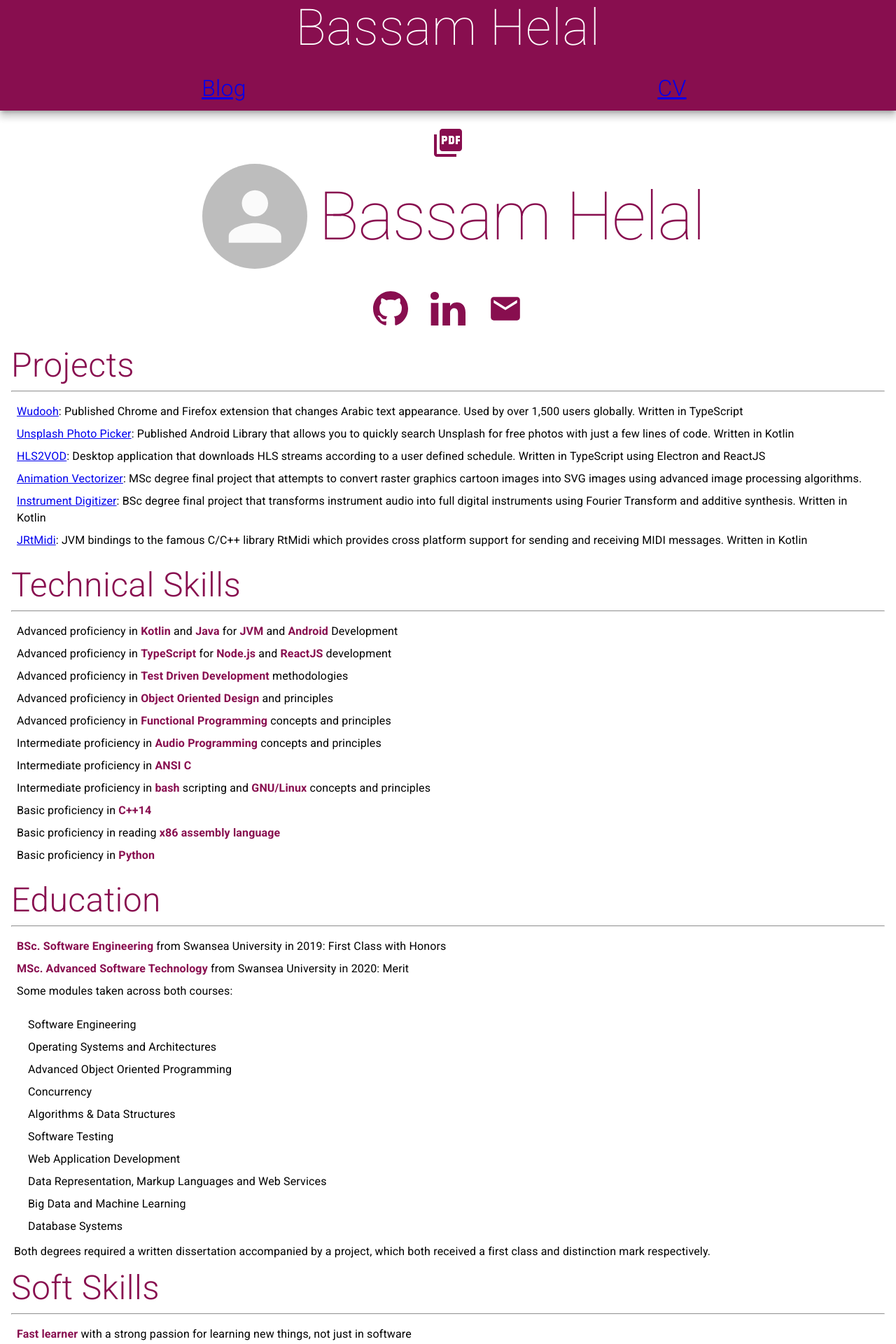
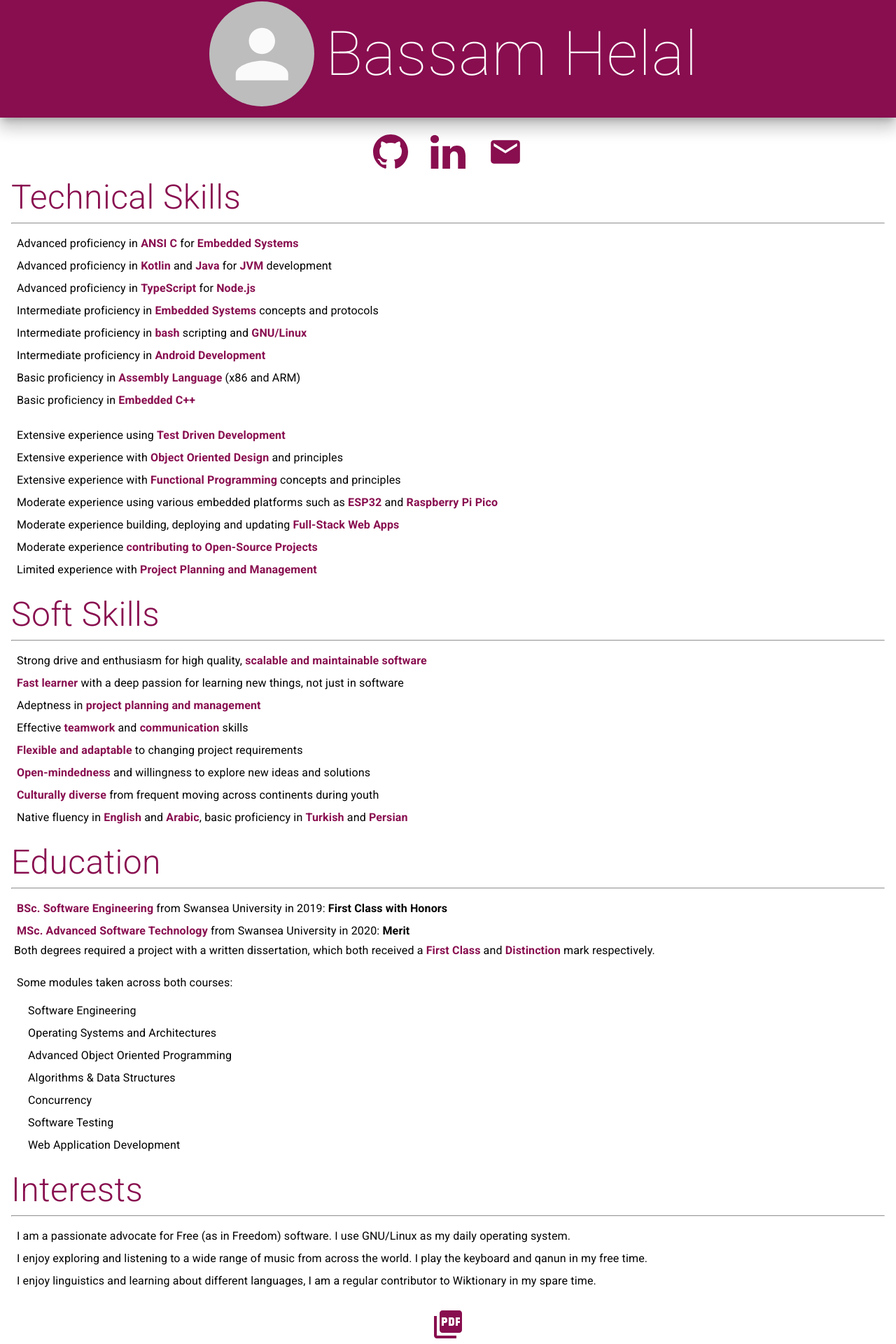
Before and after one commit to basshelal/basshelal.github.io, a React app: page /cv in a window 1280 px wide. Shown: the part 14-1934 px from the top of the page at 70% size. Built offline with nearby package versions, Linux system fonts and the light colour scheme; no server answers.

Commit message:
Updated CV to add more skills instead of projects section and cut education section

```diff
--- a/404.html
+++ /dev/null
@@ -1,5 +0,0 @@
-<!DOCTYPE html>
-<html lang="en">
-<meta http-equiv="refresh" content="0; URL=index.html"/>
-
-</html>
--- a/src/index.tsx
+++ b/src/index.tsx
@@ -4,13 +4,10 @@ import * as ReactDOM from "react-dom"
 import {BrowserRouter, Redirect, Route, Switch} from "react-router-dom"
 import {CV} from "./pages/cv/CV"
 import {BlogPage} from "./pages/blog/BlogPage"
-import {Header} from "./components/Header"
 import {Footer} from "./components/Footer"
 
 const Document: FC = () => {
-    return (
-        <BrowserRouter>
-            <Header/>
+    return (<BrowserRouter>
         <Switch>
             {/* Home */}
             <Route exact path="/"><Redirect to="/cv"/></Route>
--- a/src/pages/blog/BlogPage.tsx
+++ b/src/pages/blog/BlogPage.tsx
@@ -8,6 +8,6 @@ import {P} from "../../Utils"
 //  search should use query params in url
 export const BlogPage: FC = (props: P) => {
     return (<>
-        Blog
+        No posts yet
     </>)
 }
--- a/src/pages/cv/CV.tsx
+++ b/src/pages/cv/CV.tsx
@@ -1,21 +1,25 @@
 import * as React from "react"
 import {FC} from "react"
 import {Header} from "./components/Header"
-import {
-    EducationSection,
-    InterestsSection,
-    ProjectsSection,
-    SoftSkillSection,
-    TechnicalSkillsSection
-} from "./components/Sections"
+import {EducationSection, InterestsSection, SoftSkillSection, TechnicalSkillsSection} from "./components/Sections"
+import {Button} from "@material-ui/core"
+import {PictureAsPdf} from "@material-ui/icons"
 
 export const CV: FC = () => {
     return (<>
         <Header/>
-        <ProjectsSection/>
         <TechnicalSkillsSection/>
+        <SoftSkillSection/>
         <EducationSection/>
-        <SoftSkillSection/>
         <InterestsSection/>
+        <div style={{
+            display: "flex",
+            alignItems: "center",
+            justifyContent: "center",
+            paddingTop: "4px"
+        }}><a title="Printable PDF Version" href="res/Bassam-Helal-CV.pdf" target="_blank">
+            <Button style={{color: "#880E4F"}}><PictureAsPdf style={{fontSize: "3rem"}}/></Button>
+        </a>
+        </div>
     </>)
 }
--- a/src/pages/cv/components/Header.tsx
+++ b/src/pages/cv/components/Header.tsx
@@ -1,7 +1,6 @@
 import React, {FC} from "react"
-import {Avatar, Button, Typography} from "@material-ui/core"
+import {Avatar, Paper, Typography} from "@material-ui/core"
 import {P, state} from "../../../Utils"
-import {PictureAsPdf} from "@material-ui/icons"
 
 export const Header: FC = (props: P) => {
 
@@ -14,22 +13,7 @@ export const Header: FC = (props: P) => {
     })()
 
     return (<>
-        <div style={{
-            display: "flex",
-            alignItems: "center",
-            justifyContent: "center",
-            paddingTop: "16px", marginBottom: "-16px"
-        }}>
-            <a title="Printable PDF Version" href="res/Bassam-Helal-CV.pdf" target="_blank">
-                <Button style={{
-                    color: "#880E4F",
-                    fontFamily: "Roboto",
-                    fontWeight: 300,
-                    fontSize: "3rem",
-                    textTransform: "none"
-                }}><PictureAsPdf style={{fontSize: "3rem"}}/></Button>
-            </a>
-        </div>
+        <Paper square elevation={14} style={{backgroundColor: "#880E4F"}}>
             <div style={{
                 display: "flex",
                 flexDirection: "row",
@@ -39,17 +23,21 @@ export const Header: FC = (props: P) => {
             }}>
                 <Avatar src={avatarUrl} style={{width: 150, height: 150, margin: "16px"}}
                         alt="Github avatar" title="Github avatar"/>
-            <Typography variant="h1" style={{
+                <Typography style={{
                     fontFamily: "Roboto",
                     fontWeight: 100,
-                color: "#880E4F"
+                    fontSize: "5.5rem",
+                    color: "#FFFFFF"
                 }}>Bassam Helal</Typography>
             </div>
+        </Paper>
         <div style={{
             display: "flex",
             flexDirection: "row",
             alignItems: "center",
-            justifyContent: "center"
+            justifyContent: "center",
+            marginTop: "8px",
+            marginBottom: "-16px"
         }}>
             <a href="https://github.com/basshelal" target="_blank" title="Github profile" style={{margin: "16px"}}>
                 <img alt="Github profile" height="50" width="50" src="../../../res/images/github.svg"/></a>
--- a/src/pages/cv/components/Sections.tsx
+++ b/src/pages/cv/components/Sections.tsx
@@ -2,14 +2,22 @@ import * as React from "react"
 import {FC} from "react"
 import {List, ListItem, Typography} from "@material-ui/core"
 import {P} from "../../../Utils"
+import {TypographyProps} from "@material-ui/core/Typography/Typography"
 
-const Text: FC = (props: P) => {
-    return (<Typography style={{
-        fontFamily: "Roboto",
-        fontWeight: 400,
-        fontSize: "1rem",
-        padding: 0
-    }}>{props.children}</Typography>)
+const Text: FC<P<TypographyProps>> = (props: P<TypographyProps>) => {
+    const defaultProps: TypographyProps = {
+        style: {
+            fontFamily: "Roboto",
+            fontWeight: 400,
+            fontSize: "1rem",
+            padding: 0
+        }
+    }
+    const mergedProps: TypographyProps = {
+        ...defaultProps,
+        ...props
+    }
+    return (<Typography {...mergedProps}>{props.children}</Typography>)
 }
 
 // Item
@@ -53,114 +61,79 @@ export const Section: FC<SectionProps> = (props: P<SectionProps>) => {
     </div>)
 }
 
-export const ProjectsSection: FC = (props: P) => {
-    return (
-        <Section title="Projects">
-            <List>
-                <I>
-                    <Link href="https://github.com/basshelal/Wudooh">Wudooh</Link>:
-                    Published Chrome and Firefox extension that changes Arabic text appearance.
-                    Used by over 1,500 users globally. Written in TypeScript
-                </I>
-                <I>
-                    <Link href="https://github.com/basshelal/UnsplashPhotoPicker">Unsplash Photo Picker</Link>:
-                    Published Android Library that allows you to quickly search Unsplash for
-                    free photos with just a few lines of code. Written in Kotlin
-                </I>
-                <I>
-                    <Link href="https://github.com/basshelal/HLS2VOD">HLS2VOD</Link>:
-                    Desktop application that downloads HLS streams according to a user defined schedule.
-                    Written in TypeScript using Electron and ReactJS
-                </I>
-                <I>
-                    <Link href="https://github.com/basshelal/AnimationVectorizer">Animation Vectorizer</Link>:
-                    MSc degree final project that attempts to convert raster graphics cartoon images into SVG
-                    images using advanced image processing algorithms.
-                </I>
-                <I>
-                    <Link href="https://github.com/basshelal/InstrumentDigitizer">Instrument Digitizer</Link>:
-                    BSc degree final project that transforms instrument audio into full digital instruments using
-                    Fourier Transform and additive synthesis. Written in Kotlin
-                </I>
-                <I>
-                    <Link href="https://github.com/basshelal/JRtMidi">JRtMidi</Link>:
-                    JVM bindings to the famous C/C++ library RtMidi which provides cross platform support for
-                    sending and receiving MIDI messages. Written in Kotlin
-                </I>
-            </List>
-        </Section>
-    )
-}
-
-export const TechnicalSkillsSection: FC = (props: P) => {
+export const TechnicalSkillsSection: FC = () => {
     return (<Section title="Technical Skills">
-            <List>
-                <I>Advanced proficiency in <H>Kotlin</H> and <H>Java</H> for <H>JVM</H> and <H>
-                    Android</H> Development</I>
-                <I>Advanced proficiency in <H>TypeScript</H> for <H>Node.js</H> and <H>ReactJS</H> development</I>
-                <I>Advanced proficiency in <H>Test Driven Development</H> methodologies</I>
-                <I>Advanced proficiency in <H>Object Oriented Design</H> and principles</I>
-                <I>Advanced proficiency in <H>Functional Programming</H> concepts and principles</I>
-                <I>Intermediate proficiency in <H>Audio Programming</H> concepts and principles</I>
-                <I>Intermediate proficiency in <H>ANSI C</H></I>
-                <I>Intermediate proficiency in <H>bash</H> scripting and <H>GNU/Linux</H> concepts and principles</I>
-                <I>Basic proficiency in <H>C++14</H></I>
-                <I>Basic proficiency in reading <H>x86 assembly language</H></I>
-                <I>Basic proficiency in <H>Python</H></I>
-            </List>
-        </Section>
-    )
-}
-
-export const EducationSection: FC = (props: P) => {
-    return (<Section title="Education">
-            <List>
-                <I><H>BSc. Software Engineering</H> from Swansea University in 2019: First Class with Honors</I>
-                <I><H>MSc. Advanced Software Technology</H> from Swansea University in 2020: Merit</I>
-                <I>Some modules taken across both courses:</I>
-            </List>
-            <List style={{paddingLeft: "16px", paddingRight: "16px"}}>
-                <I>Software Engineering</I>
-                <I>Operating Systems and Architectures</I>
-                <I>Advanced Object Oriented Programming</I>
-                <I>Concurrency</I>
-                <I>Algorithms & Data Structures</I>
-                <I>Software Testing</I>
-                <I>Web Application Development</I>
-                <I>Data Representation, Markup Languages and Web Services</I>
-                <I>Big Data and Machine Learning</I>
-                <I>Database Systems</I>
-            </List>
-            <Text>
-                Both degrees required a written dissertation accompanied by a project, which both received a first class
-                and distinction mark respectively.
-            </Text>
-        </Section>
-    )
-}
-
-export const SoftSkillSection: FC = (props: P) => {
-    return (<Section title="Soft Skills">
         <List>
-            <I><H>Fast learner</H> with a strong passion for learning new things, not just in software</I>
-            <I>Strong <H>teamwork</H> and <H>communication</H> skills with a passion for helping people</I>
-            <I>Strong problem solving skills</I>
-            <I><H>Open minded</H> and willing to try new tools and solutions</I>
-            <I><H>Culturally diverse</H> from moving and traveling across continents</I>
-            <I>Native fluency in <H>English</H> and <H>Arabic</H>,elementary proficiency in <H>Turkish</H></I>
+            <I>Advanced proficiency in <H>ANSI C</H> for <H>Embedded Systems</H></I>
+            <I>Advanced proficiency in <H>Kotlin</H> and <H>Java</H> for <H>JVM</H> development</I>
+            <I>Advanced proficiency in <H>TypeScript</H> for <H>Node.js</H></I>
+            <I>Intermediate proficiency in <H>Embedded Systems</H> concepts and protocols</I>
+            <I>Intermediate proficiency in <H>bash</H> scripting and <H>GNU/Linux</H></I>
+            <I>Intermediate proficiency in <H>Android Development</H></I>
+            <I>Basic proficiency in <H>Assembly Language</H> (x86 and ARM)</I>
+            <I>Basic proficiency in <H>Embedded C++</H></I>
+            <br/>
+            <I>Extensive experience using <H>Test Driven Development</H></I>
+            <I>Extensive experience with <H>Object Oriented Design</H> and principles</I>
+            <I>Extensive experience with <H>Functional Programming</H> concepts and principles</I>
+            <I>Moderate experience using various embedded platforms
+                such as <H>ESP32</H> and <H>Raspberry Pi Pico</H></I>
+            <I>Moderate experience building, deploying and updating <H>Full-Stack Web Apps</H></I>
+            <I>Moderate experience <H>contributing to Open-Source Projects</H></I>
+            <I>Limited experience with <H>Project Planning and Management</H></I>
         </List>
     </Section>)
 }
 
-export const InterestsSection: FC = (props: P) => {
+export const EducationSection: FC = () => {
+    return (<Section title="Education">
+        <List>
+            <I><H>BSc. Software Engineering</H> from Swansea University in 2019: <b>First Class with Honors</b></I>
+            <I><H>MSc. Advanced Software Technology</H> from Swansea University in 2020: <b>Merit</b></I>
+            <Text>
+                Both degrees required a project with a written dissertation, which both received
+                a <H>First Class</H> and <H>Distinction</H> mark respectively.
+            </Text>
+            <br/>
+            <I>Some modules taken across both courses:</I>
+        </List>
+        <List style={{paddingLeft: "16px", paddingRight: "16px", paddingTop: "0px"}}>
+            <I>Software Engineering</I>
+            <I>Operating Systems and Architectures</I>
+            <I>Advanced Object Oriented Programming</I>
+            <I>Algorithms & Data Structures</I>
+            <I>Concurrency</I>
+            <I>Software Testing</I>
+            <I>Web Application Development</I>
+        </List>
+    </Section>)
+}
+
+export const SoftSkillSection: FC = () => {
+    return (<Section title="Soft Skills">
+        <List>
+            <I>Strong drive and enthusiasm for high quality, <H>scalable and maintainable software</H></I>
+            <I><H>Fast learner</H> with a deep passion for learning new things, not just in software</I>
+            <I>Adeptness in <H>project planning and management</H></I>
+            <I>Effective <H>teamwork</H> and <H>communication</H> skills</I>
+            <I><H>Flexible and adaptable</H> to changing project requirements</I>
+            <I><H>Open-mindedness</H> and willingness to explore new ideas and solutions</I>
+            <I><H>Culturally diverse</H> from frequent moving across continents during youth</I>
+            <I>Native fluency in <H>English</H> and <H>Arabic</H>, basic proficiency
+                in <H>Turkish</H> and <H>Persian</H></I>
+        </List>
+    </Section>)
+}
+
+export const InterestsSection: FC = () => {
     return (<Section title="Interests">
         <List>
             <I>I am a passionate advocate for Free (as in Freedom) software.
                 I use GNU/Linux as my daily operating system.</I>
-            <I>I enjoy all facets of music, especially listening to music from across the world.
-                I play the keyboard in my free time.</I>
-            <I>I enjoy learning about different cultures and languages in particular and
-                am a regular contributor to Wiktionary in my spare time.</I>
+            <I>I enjoy exploring and listening to a wide range of music from across the world.
+                I play the keyboard and qanun in my free time.</I>
+            <I>I enjoy linguistics and learning about different languages,
+                I am a regular contributor to Wiktionary in my spare time.</I>
         </List>
     </Section>)
 }
```
Also changed, not shown: 3 other files (tests, documents, lock files or other folders). Lines whose indentation alone changed are shown as unchanged.
